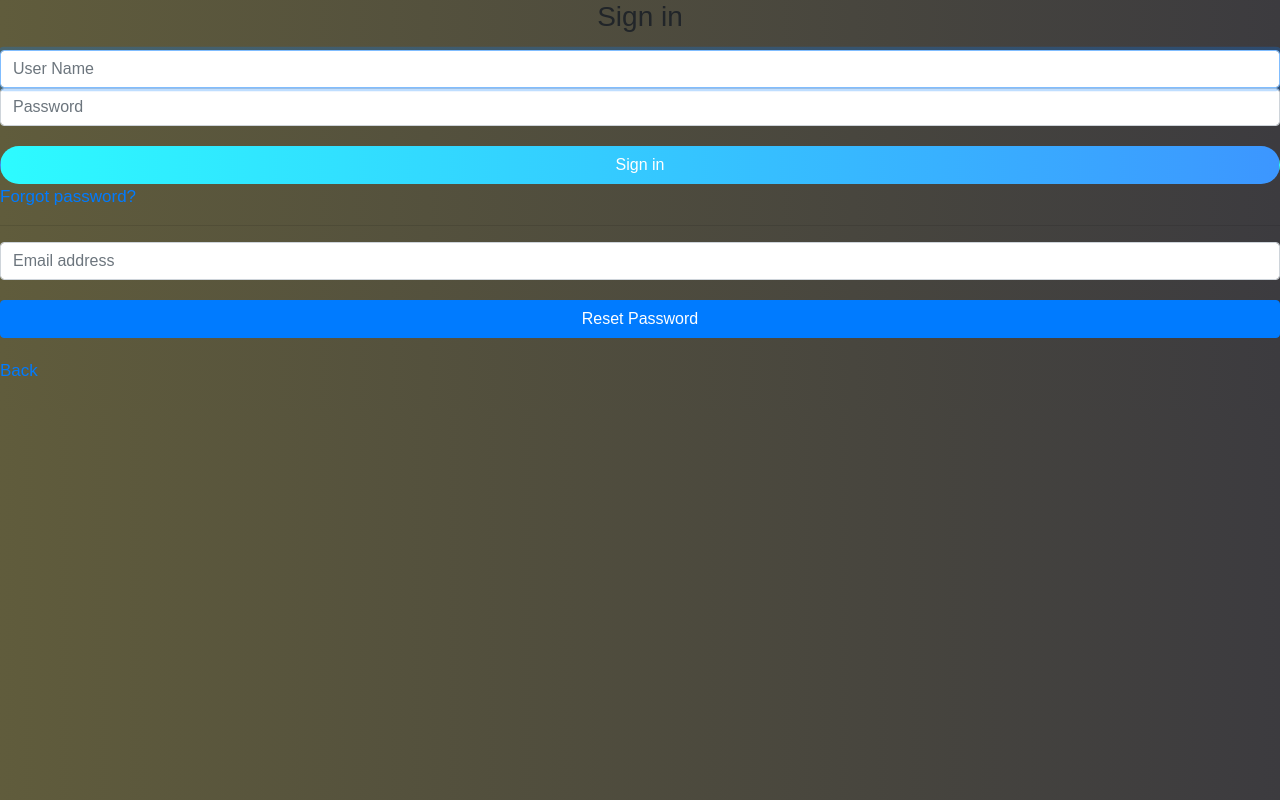
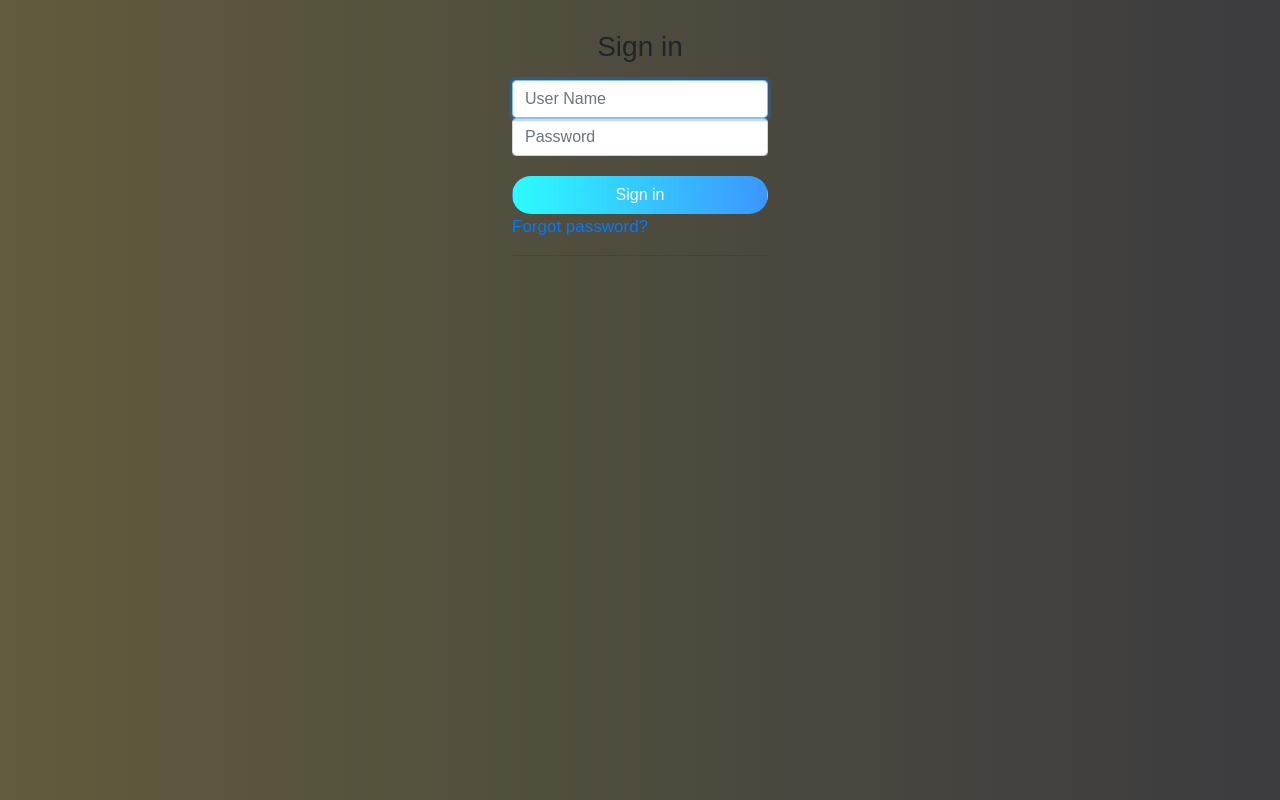
Before and after one commit to sisatata/OnlineQuizProject, a plain HTML site: page index.html in a window 1280 px wide. Drawn offline with Linux system fonts and the light colour scheme.

Commit message:
form modified

```diff
--- a/css/style.css
+++ b/css/style.css
@@ -9,6 +9,14 @@ body{
     font-size: 17px;
 }
 /*form Part*/
+form.form-signin {
+    width: 20%;
+    margin: 0 auto;
+    margin-top: 30px;
+}
+#wrong{
+    color: red;
+}
 #logreg-forms{
     width:412px;
     margin:10vh auto;
@@ -86,9 +94,6 @@ body{
     background: -webkit-linear-gradient(0deg,  #2dfbff 0%, #3c96ff 100%);
     border-radius: 25px;
     color: #fff;
-}
-#wrong{
-    color: red;
 }
 /*Text*/
 header h1, .main-part h2,footer h2{
--- a/index.html
+++ b/index.html
@@ -33,14 +33,10 @@
 
     </form>
 
-    <form action="#" class="form-reset">
-        <input type="email" id="resetEmail" class="form-control" placeholder="Email address" required="" autofocus="">
-        <button class="btn btn-primary btn-block" type="submit">Reset Password</button>
-        <a href="#" id="cancel_reset"><i class="fas fa-angle-left"></i> Back</a>
-    </form>
 
 
-    <br>
+
+
 
 </div>
 
```
